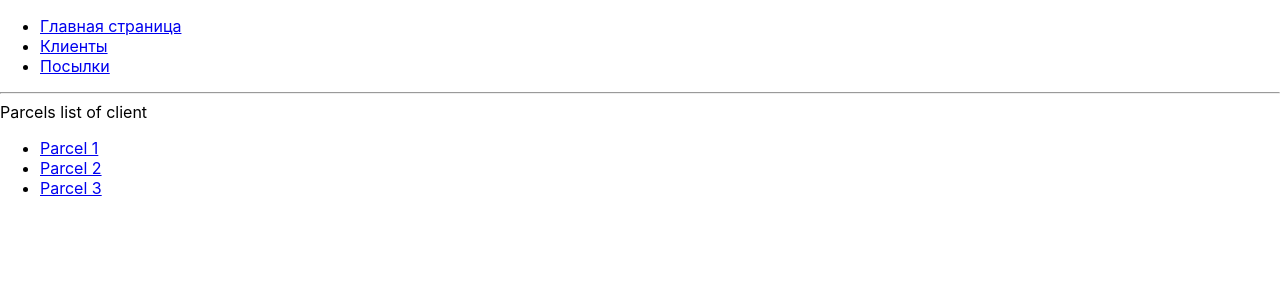
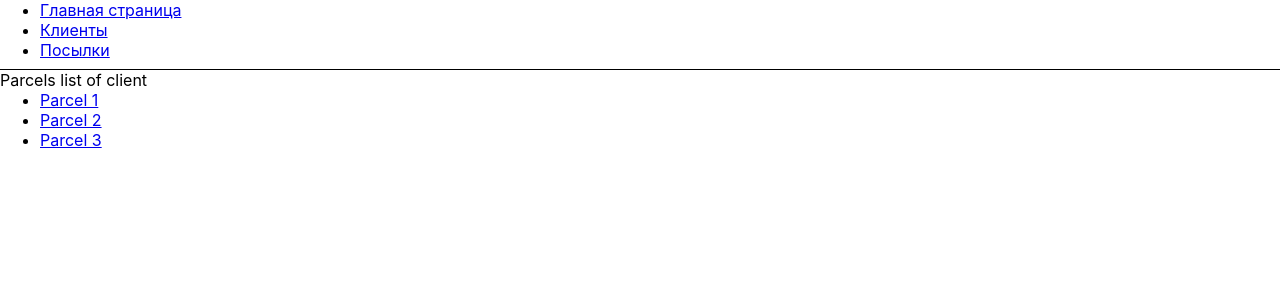
Before and after one commit to DmitriyWebDev/react-experiments, a React app: page /clients/1/parcels in a window 1280 px wide. Shown: the top 300 px of the page. Built offline with nearby package versions, Linux system fonts and the light colour scheme.

Commit message:
Added animated routing

```diff
--- a/src/App.css
+++ b/src/App.css
@@ -1,3 +1,7 @@
+* {
+  box-sizing: border-box;
+}
+
 .App {
   text-align: center;
 }
@@ -31,6 +35,48 @@
   }
 }
 
+/* Common styles */
+
+.header {
+  display: block;
+  width: 100%;
+  height: 70px;
+  border-bottom: 1px solid black;
+  position: relative;
+  z-index: 4;
+}
+
+ul {
+  display: block;
+  margin: 0;
+}
+
+.pages-wrapper {
+  display: block;
+  position: absolute;
+  width: 100%;
+  height: calc(100% - 70px);
+  top: 70px;
+  left: 0;
+  overflow: hidden;
+}
+
+.page_animated {
+  position: absolute;
+  left: 0;
+  right: 0;
+  top: 0;
+  bottom: 0;
+  background: white;
+
+  -webkit-animation-duration: 250ms;
+  animation-duration: 250ms;
+  -webkit-animation-fill-mode: both;
+  animation-fill-mode: both;
+}
+
+/* Routes animations */
+
 .fade-enter {
   opacity: 0;
   z-index: 1;
@@ -38,7 +84,47 @@
 
 .fade-enter.fade-enter-active {
   opacity: 1;
-  transition: opacity 250ms ease-in;
+  -webkit-animation-name: fadeInRight;
+  animation-name: fadeInRight;
+}
+
+.clients-page-animation-enter {
+  opacity: 0;
+  z-index: 1;
+}
+
+.clients-page-animation-enter.clients-page-animation-enter-active {
+  opacity: 1;
+  -webkit-animation-name: fadeInDown;
+  animation-name: fadeInDown;
+}
+
+@keyframes fadeInRight {
+  from {
+    opacity: 0;
+    -webkit-transform: translate3d(100%, 0, 0);
+    transform: translate3d(100%, 0, 0);
+  }
+
+  to {
+    opacity: 1;
+    -webkit-transform: translate3d(0, 0, 0);
+    transform: translate3d(0, 0, 0);
+  }
+}
+
+@-webkit-keyframes fadeInDown {
+  from {
+    opacity: 0;
+    -webkit-transform: translate3d(0, -100%, 0);
+    transform: translate3d(0, -100%, 0);
+  }
+
+  to {
+    opacity: 1;
+    -webkit-transform: translate3d(0, 0, 0);
+    transform: translate3d(0, 0, 0);
+  }
 }
 
 /* Form validation styles */
--- a/src/App.js
+++ b/src/App.js
@@ -1,5 +1,4 @@
 import React from 'react'
-import {Route, Link} from "react-router-dom"
 import './App.css'
 import PageMain from './components/pages/PageMain'
 import PageClients from './components/pages/PageClients'
@@ -7,14 +6,35 @@ import PageClientDetail from './components/pages/PageClientDetail'
 import PageClientParcels from './components/pages/PageClientParcels'
 import PageParcels from './components/pages/PageParcels'
 import PageParcelDetail from './components/pages/PageParcelDetail'
-import { ToastContainer } from 'react-toastify'
+import {ToastContainer} from 'react-toastify'
 import 'react-toastify/dist/ReactToastify.css'
+import {TransitionGroup, CSSTransition} from "react-transition-group";
+import {
+    BrowserRouter as Router,
+    Switch,
+    Route,
+    Link,
+    Redirect
+} from "react-router-dom";
 
 class App extends React.Component {
     render() {
         return (
 
             <div>
+                <Router>
+                    <Route
+                        render={({ location }) => {
+                            console.log("Current location ---")
+                            console.log(location)
+                            let animationClass = 'fade'
+                            if(location.pathname === '/clients') {
+                                console.log("Clients@")
+                                animationClass = 'clients-page-animation'
+                            }
+                            return (
+                                <div>
+                                    <div className={'header'}>
                                         <ul>
                                             <li>
                                                 <Link to="/">Главная страница</Link>
@@ -26,16 +46,40 @@ class App extends React.Component {
                                                 <Link to="/parcels">Посылки</Link>
                                             </li>
                                         </ul>
+                                    </div>
 
-                <hr/>
-
+                                    <div className={'pages-wrapper'}>
+                                        <TransitionGroup>
+                                            {/* no different than other usage of
+                                        CSSTransition, just make sure to pass
+                                        `location` to `Switch` so it can match
+                                        the old location as it animates out
+                                        */}
+                                            <CSSTransition
+                                                key={location.key}
+                                                classNames={animationClass}
+                                                timeout={250}
+                                            >
+                                                <Switch location={location}>
                                                     <Route exact path="/" component={PageMain}/>
                                                     <Route exact path="/clients" component={PageClients}/>
                                                     <Route exact path="/clients/:clientId" component={PageClientDetail}/>
                                                     <Route exact path="/clients/:clientId/parcels" component={PageClientParcels}/>
                                                     <Route exact path="/parcels" component={PageParcels}/>
                                                     <Route exact path="/parcels/:parcelId" component={PageParcelDetail}/>
-                <ToastContainer />
+                                                    <Route render={() => <div>Not Found</div>}/>
+                                                </Switch>
+                                            </CSSTransition>
+                                        </TransitionGroup>
+
+                                    </div>
+                                </div>
+                            )
+                        }}
+                    />
+                </Router>
+
+                <ToastContainer/>
             </div>
         )
     }
--- a/src/components/pages/PageClientDetail/index.js
+++ b/src/components/pages/PageClientDetail/index.js
@@ -6,7 +6,7 @@ class PageClientDetail extends React.Component {
         const {match} = this.props
         const clientId = match.params.clientId
         return(
-            <div>
+            <div className={'page_animated'}>
                 Client № {clientId}
                 <br/>
                 <Link to={`${match.url}/parcels`}>Show client parcels</Link>
--- a/src/components/pages/PageClientParcels/index.js
+++ b/src/components/pages/PageClientParcels/index.js
@@ -6,7 +6,7 @@ class PageClientParcels extends React.Component {
         const {match} = this.props
         console.log(match)
         return(
-            <div>
+            <div className={'page_animated'}>
                 Parcels list of client
 
                 <br/>
--- a/src/components/pages/PageClients/index.js
+++ b/src/components/pages/PageClients/index.js
@@ -5,7 +5,7 @@ class PageClients extends React.Component {
     render() {
         const {match} = this.props
         return(
-            <div>
+            <div className={'page_animated'}>
                 <ClientsList clientsUrl={match.url}/>
             </div>
         )
--- a/src/components/pages/PageMain/index.js
+++ b/src/components/pages/PageMain/index.js
@@ -3,7 +3,7 @@ import React from 'react'
 class PageMain extends React.Component {
     render() {
         return(
-            <div>
+            <div className={'page_animated'}>
                 Главная страница (контент)
             </div>
         )
--- a/src/components/pages/PageParcelDetail/index.js
+++ b/src/components/pages/PageParcelDetail/index.js
@@ -5,7 +5,7 @@ class PageParcelDetail extends React.Component {
         const {match} = this.props
         const parcelId = match.params.parcelId
         return(
-            <div>
+            <div className={'page_animated'}>
                 Parcel № "{parcelId}"
             </div>
         )
--- a/src/components/pages/PageParcels/index.js
+++ b/src/components/pages/PageParcels/index.js
@@ -21,6 +21,7 @@ class PageParcels extends React.Component {
     }
     render() {
         return(
+            <div className={'page_animated'}>
                 <div className={styles["parcels"]}>
                     <div className={styles["parcels__content"]}>
                         <div className={styles["parcels__list-wrap"]}>
@@ -38,6 +39,7 @@ class PageParcels extends React.Component {
                         </div>
                     </div>
                 </div>
+            </div>
         )
     }
 }
```
Lines whose indentation alone changed are shown as unchanged.
